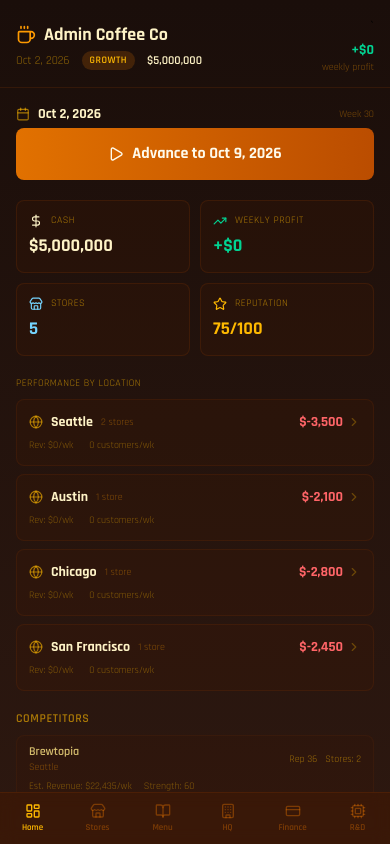
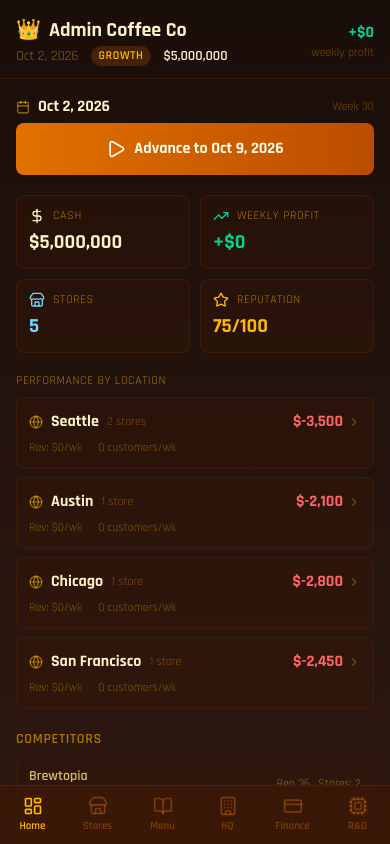
Before and after one commit to sdagist1-ai/coffee-tycoon-mobile, a React (Vite) app: page / in a window 390 px wide. Both pictures are taken after a click on the button "Quick Start (Admin Mode)". Built offline with nearby package versions, Linux system fonts and the light colour scheme.

Commit message:
Add brand logo to header, increase font sizes for mobile

```diff
--- a/src/App.tsx
+++ b/src/App.tsx
@@ -1,12 +1,12 @@
 import "./index.css";
 import { useState } from "react";
 import {
-  Coffee, RotateCcw, Building2, Globe, Landmark,
+  RotateCcw, Building2, Globe, Landmark,
   LayoutDashboard, Store, BookOpen, Building, CreditCard, Cpu,
 } from "lucide-react";
 import type { CompanyData, Tab } from "./types";
 import { useGame, GameProvider } from "./gameContext";
-import { weekToDate, profitColor, BRAND_LOGOS } from "./shared";
+import { weekToDate, profitColor, BRAND_LOGOS, brandLogoEmoji } from "./shared";
 import { DashboardTab } from "./tabs/DashboardTab";
 import { StoresTab } from "./tabs/StoresTab";
 import { MenuTab } from "./tabs/MenuTab";
@@ -273,22 +273,22 @@ function GameShell() {
           <div className="flex items-center justify-between">
             <div className="min-w-0 flex-1">
               <div className="flex items-center gap-2">
-                <Coffee className="w-5 h-5 text-amber-500 shrink-0"  />
-                <h1 className="text-lg font-bold text-amber-100 truncate">{data.company.name}</h1>
+                <span className="text-xl shrink-0">{brandLogoEmoji(data.company.brandLogo)}</span>
+                <h1 className="text-xl font-bold text-amber-100 truncate">{data.company.name}</h1>
               </div>
               <div className="flex items-center gap-3 mt-0.5 flex-wrap">
-                <span className="text-amber-400/50 text-xs">{weekToDate(data.company.startDate, data.company.week)}</span>
-                <span className="px-2 py-0.5 bg-amber-600/20 text-amber-400 text-[10px] font-semibold rounded-full uppercase tracking-wider">
+                <span className="text-amber-400/50 text-sm">{weekToDate(data.company.startDate, data.company.week)}</span>
+                <span className="px-2 py-0.5 bg-amber-600/20 text-amber-400 text-xs font-semibold rounded-full uppercase tracking-wider">
                   {data.company.phase}
                 </span>
-                <span className="text-amber-100 text-xs font-semibold">${data.company.cash.toLocaleString()}</span>
+                <span className="text-amber-100 text-sm font-semibold">${data.company.cash.toLocaleString()}</span>
               </div>
             </div>
-            <div className="text-right shrink-0 ml-2">`
-              <div className={`text-sm font-bold ${profitColor(data.company.weeklyProfit)}`}>
+            <div className="text-right shrink-0 ml-2">
+              <div className={`text-base font-bold ${profitColor(data.company.weeklyProfit)}`}>
                 {data.company.weeklyProfit >= 0 ? "+" : ""}${data.company.weeklyProfit.toLocaleString()}
               </div>
-              <div className="text-amber-500/40 text-[10px]">weekly profit</div>
+              <div className="text-amber-500/40 text-xs">weekly profit</div>
             </div>
           </div>
         </div>
@@ -310,8 +310,8 @@ function GameShell() {
           {tabs.map((t) => (
             <button key={t.key} type="button" onClick={() => setTab(t.key)}
               className={`flex-1 flex flex-col items-center gap-0.5 py-2.5 cursor-default transition-colors ${tab === t.key ? "text-amber-400" : "text-amber-600/40"}`}>
-              <t.icon className="w-4 h-4" />
-              <span className="text-[9px] font-semibold">{t.label}</span>
+              <t.icon className="w-5 h-5" />
+              <span className="text-[11px] font-semibold">{t.label}</span>
             </button>
           ))}
         </div>
--- a/src/shared.tsx
+++ b/src/shared.tsx
@@ -27,16 +27,24 @@ export const BRAND_LOGOS: Record<string, string> = {
   star: "Star", crown: "Crown", mountain: "Mountain", sun: "Sun",
 };
 
+export function brandLogoEmoji(key: string): string {
+  const map: Record<string, string> = {
+    coffee: "\u2615", bean: "\u{1FAD8}", cup: "\u{1F964}", leaf: "\u{1F33F}",
+    star: "\u2B50", crown: "\u{1F451}", mountain: "\u26F0\uFE0F", sun: "\u2600\uFE0F",
+  };
+  return map[key] ?? "\u2615";
+}
+
 // ─── Shared Components ──────────────────────────────────────────
 
 export function MetricCard({ icon: Icon, label, value, color }: { icon: React.ElementType; label: string; value: string; color: string }) {
   return (
     <div className="bg-amber-950/20 border border-amber-800/20 rounded-lg p-3">
       <div className="flex items-center gap-2 mb-1">
-        <Icon className={`w-3.5 h-3.5 ${color}`} />
-        <span className="text-amber-400/60 text-[10px] uppercase tracking-wider">{label}</span>
+        <Icon className={`w-4 h-4 ${color}`} />
+        <span className="text-amber-400/60 text-xs uppercase tracking-wider">{label}</span>
       </div>
-      <div className={`text-lg font-bold ${color}`}>{value}</div>
+      <div className={`text-xl font-bold ${color}`}>{value}</div>
     </div>
   );
 }
@@ -50,12 +58,12 @@ export function EventItem({ event, startDate }: { event: EventData; startDate?:
   return (
     <div className={`px-3 py-2.5 rounded-lg border ${colors[event.type] || colors.weekly}`}>
       <div className="flex items-center gap-2 mb-0.5">
-        {event.type === "milestone" && <Sparkles className="w-3 h-3 text-amber-400" />}
-        {event.type === "event" && <Star className="w-3 h-3 text-sky-400" />}
-        <span className="font-semibold text-xs">{event.title}</span>
-        <span className="text-[10px] opacity-40 ml-auto shrink-0">{startDate ? weekToDate(startDate, event.week) : `Wk ${event.week}`}</span>
+        {event.type === "milestone" && <Sparkles className="w-3.5 h-3.5 text-amber-400" />}
+        {event.type === "event" && <Star className="w-3.5 h-3.5 text-sky-400" />}
+        <span className="font-semibold text-sm">{event.title}</span>
+        <span className="text-xs opacity-40 ml-auto shrink-0">{startDate ? weekToDate(startDate, event.week) : `Wk ${event.week}`}</span>
       </div>
-      <p className="text-[11px] opacity-60 leading-relaxed">{event.description}</p>
+      <p className="text-xs opacity-60 leading-relaxed">{event.description}</p>
     </div>
   );
 }
@@ -63,8 +71,8 @@ export function EventItem({ event, startDate }: { event: EventData; startDate?:
 export function SectionCard({ title, icon: Icon, children }: { title: string; icon?: React.ElementType; children: React.ReactNode }) {
   return (
     <div className="bg-amber-950/20 border border-amber-800/20 rounded-xl p-4">
-      <div className="text-amber-400/80 text-xs font-semibold uppercase tracking-wider mb-3 flex items-center gap-2">
-        {Icon && <Icon className="w-3.5 h-3.5" />}{title}
+      <div className="text-amber-400/80 text-sm font-semibold uppercase tracking-wider mb-3 flex items-center gap-2">
+        {Icon && <Icon className="w-4 h-4" />}{title}
       </div>
       {children}
     </div>
@@ -74,13 +82,13 @@ export function SectionCard({ title, icon: Icon, children }: { title: string; ic
 export function RatingBar({ rating, label }: { rating: number; label: string }) {
   return (
     <div className="flex items-center justify-between">
-      <span className="text-amber-400/60 text-[10px] w-20">{label}</span>
+      <span className="text-amber-400/60 text-xs w-20">{label}</span>
       <div className="flex items-center gap-0.5">
         {[1, 2, 3, 4, 5].map((s) => (
-          <Star key={s} className={`w-3 h-3 ${s <= Math.round(rating) ? "text-amber-400 fill-amber-400" : "text-amber-800/30"}`} />
+          <Star key={s} className={`w-3.5 h-3.5 ${s <= Math.round(rating) ? "text-amber-400 fill-amber-400" : "text-amber-800/30"}`} />
         ))}
       </div>
-      <span className="text-amber-200/60 text-[10px] w-6 text-right">{rating.toFixed(1)}</span>
+      <span className="text-amber-200/60 text-xs w-6 text-right">{rating.toFixed(1)}</span>
     </div>
   );
 }
@@ -89,7 +97,7 @@ export function StarRating({ stars, max = 5 }: { stars: number; max?: number })
   return (
     <div className="flex gap-0.5">
       {Array.from({ length: max }, (_, i) => (
-        <Star key={i} className={`w-3 h-3 ${i < stars ? "text-amber-400 fill-amber-400" : "text-amber-800/30"}`} />
+        <Star key={i} className={`w-3.5 h-3.5 ${i < stars ? "text-amber-400 fill-amber-400" : "text-amber-800/30"}`} />
       ))}
     </div>
   );
@@ -113,7 +121,7 @@ export function ResetButton() {
   }
   return (
     <button type="button" onClick={() => setConfirm(true)} className="w-full py-2 text-amber-600/40 text-xs cursor-default flex items-center justify-center gap-1">
-      <RotateCcw className="w-3 h-3" />Reset Game
+      <RotateCcw className="w-3.5 h-3.5" />Reset Game
     </button>
   );
 }
--- a/src/tabs/DashboardTab.tsx
+++ b/src/tabs/DashboardTab.tsx
@@ -34,14 +34,14 @@ export function DashboardTab({ data, onCityClick }: { data: GameData; onCityClic
       <div className="flex items-center justify-between mb-1">
         <div className="flex items-center gap-2">
           <Calendar className="w-3.5 h-3.5 text-amber-400/60" />
-          <span className="text-amber-100 text-sm font-bold">{weekToDate(company.startDate, company.week)}</span>
+          <span className="text-amber-100 text-base font-bold">{weekToDate(company.startDate, company.week)}</span>
         </div>
-        <span className="text-amber-500/40 text-[10px]">Week {company.week}</span>
+        <span className="text-amber-500/40 text-xs">Week {company.week}</span>
       </div>
 
       <button type="button" onClick={() => advanceWeek()} disabled={false}
         className="w-full py-3.5 bg-gradient-to-r from-amber-600 to-amber-700 text-amber-50 font-bold rounded-lg disabled:opacity-50 cursor-default flex items-center justify-center gap-2">
-        <Play className="w-4 h-4" />Advance to {weekToDate(company.startDate, company.week + 1)}
+        <Play className="w-5 h-5" />Advance to {weekToDate(company.startDate, company.week + 1)}
       </button>
 
       <div className="grid grid-cols-2 gap-2.5">
@@ -54,24 +54,24 @@ export function DashboardTab({ data, onCityClick }: { data: GameData; onCityClic
       {/* Store Performance by City */}
       {storeList.length > 0 && (
         <div className="space-y-2">
-          <div className="text-amber-400/60 text-[10px] uppercase tracking-wider">Performance by Location</div>
+          <div className="text-amber-400/60 text-xs uppercase tracking-wider">Performance by Location</div>
           {Object.entries(storesByCity).map(([cityKey, cityData]) => (
             <button key={cityKey} type="button" onClick={() => onCityClick(cityKey)}
               className="w-full bg-amber-950/20 border border-amber-800/15 rounded-lg p-3 text-left cursor-default hover:border-amber-700/30 transition-colors">
               <div className="flex items-center justify-between mb-1.5">
                 <div className="flex items-center gap-2">
                   <Globe className="w-3.5 h-3.5 text-amber-400/60" />
-                  <span className="text-amber-100 text-sm font-bold">{cityData.cityLabel}</span>
-                  <span className="text-amber-500/40 text-[10px]">{cityData.stores.length} store{cityData.stores.length !== 1 ? "s" : ""}</span>
+                  <span className="text-amber-100 text-base font-bold">{cityData.cityLabel}</span>
+                  <span className="text-amber-500/40 text-xs">{cityData.stores.length} store{cityData.stores.length !== 1 ? "s" : ""}</span>
                 </div>
                 <div className="flex items-center gap-1">
-                  <span className={`text-sm font-bold ${profitColor(cityData.totalProfit)}`}>
+                  <span className={`text-base font-bold ${profitColor(cityData.totalProfit)}`}>
                     {cityData.totalProfit >= 0 ? "+" : ""}${cityData.totalProfit.toLocaleString()}
                   </span>
                   <ChevronRight className="w-3.5 h-3.5 text-amber-400/30" />
                 </div>
               </div>
-              <div className="flex items-center gap-4 text-[10px] text-amber-400/40">
+              <div className="flex items-center gap-4 text-xs text-amber-400/40">
                 <span>Rev: ${cityData.totalRevenue.toLocaleString()}/wk</span>
                 <span>{cityData.totalCustomers.toLocaleString()} customers/wk</span>
               </div>
@@ -83,7 +83,7 @@ export function DashboardTab({ data, onCityClick }: { data: GameData; onCityClic
       {comps.length > 0 && (
         <div>
           <div className="flex items-center justify-between mb-2">
-            <div className="text-amber-400/60 text-xs font-semibold uppercase tracking-wider">Competitors</div>
+            <div className="text-amber-400/60 text-sm font-semibold uppercase tracking-wider">Competitors</div>
             {company.difficulty === "tycoon" && <span className="text-red-400/50 text-[9px]">Aggressive Market</span>}
             {company.difficulty === "easy" && <span className="text-emerald-400/50 text-[9px]">Relaxed Market</span>}
           </div>
@@ -97,10 +97,10 @@ export function DashboardTab({ data, onCityClick }: { data: GameData; onCityClic
                 <div key={c.id} className="px-3 py-2 bg-amber-950/15 border border-amber-800/10 rounded-lg">
                   <div className="flex items-center justify-between">
                     <div>
-                      <div className="text-amber-200/80 text-xs font-semibold">{c.name}</div>
-                      <div className="text-amber-500/40 text-[10px]">{c.cityLabel} {c.isPublic && <span className="text-emerald-400/60">PUBLIC</span>}</div>
+                      <div className="text-amber-200/80 text-sm font-semibold">{c.name}</div>
+                      <div className="text-amber-500/40 text-xs">{c.cityLabel} {c.isPublic && <span className="text-emerald-400/60">PUBLIC</span>}</div>
                     </div>
-                    <div className="flex items-center gap-2 text-[10px]">
+                    <div className="flex items-center gap-2 text-xs">
                       {c.intelLevel >= 1 ? (
                         <>
                           <span className="text-amber-400/50">Rep {c.reputation}</span>
@@ -112,7 +112,7 @@ export function DashboardTab({ data, onCityClick }: { data: GameData; onCityClic
                     </div>
                   </div>
                   {c.intelLevel >= 2 && (
-                    <div className="mt-1 flex items-center gap-3 text-[10px] text-amber-400/40">
+                    <div className="mt-1 flex items-center gap-3 text-xs text-amber-400/40">
                       <span>Est. Revenue: ${c.estimatedRevenue.toLocaleString()}/wk</span>
                       <span>Strength: {c.strength}</span>
                     </div>
@@ -122,7 +122,7 @@ export function DashboardTab({ data, onCityClick }: { data: GameData; onCityClic
                       {c.intelLevel < 1 && (
                         <button type="button" onClick={() => performAction({ action: "buy_intel", value: c.id, stringValue: "standard" })}
                           disabled={false}
-                          className="flex items-center gap-1 px-2 py-1 bg-amber-950/30 border border-amber-800/20 rounded text-[9px] text-amber-300/60 cursor-default">
+                          className="flex items-center gap-1 px-2 py-1 bg-amber-950/30 border border-amber-800/20 rounded text-xs text-amber-300/60 cursor-default">
                           <Search className="w-2.5 h-2.5" />Intel ${(standardCost / 1000).toFixed(1)}k
                         </button>
                       )}
@@ -143,15 +143,15 @@ export function DashboardTab({ data, onCityClick }: { data: GameData; onCityClic
       )}
 
       <div>
-        <div className="text-amber-400/60 text-xs font-semibold uppercase tracking-wider mb-2">Recent Events</div>
+        <div className="text-amber-400/60 text-sm font-semibold uppercase tracking-wider mb-2">Recent Events</div>
         <div className="space-y-1.5">
           {events.length === 0 ? (
-            <div className="text-amber-500/30 text-xs text-center py-4">No events yet. End your first week!</div>
+            <div className="text-amber-500/30 text-sm text-center py-4">No events yet. End your first week!</div>
           ) : visibleEvents.map((e) => <EventItem key={e.id} event={e} startDate={company.startDate} />)}
         </div>
         {events.length > 5 && (
           <button type="button" onClick={() => setShowAllEvents(!showAllEvents)}
-            className="w-full mt-2 py-1.5 text-amber-400/50 text-[10px] cursor-default">
+            className="w-full mt-2 py-1.5 text-amber-400/50 text-xs cursor-default">
             {showAllEvents ? "Show less" : `Show all ${events.length} events`}
           </button>
         )}
```
